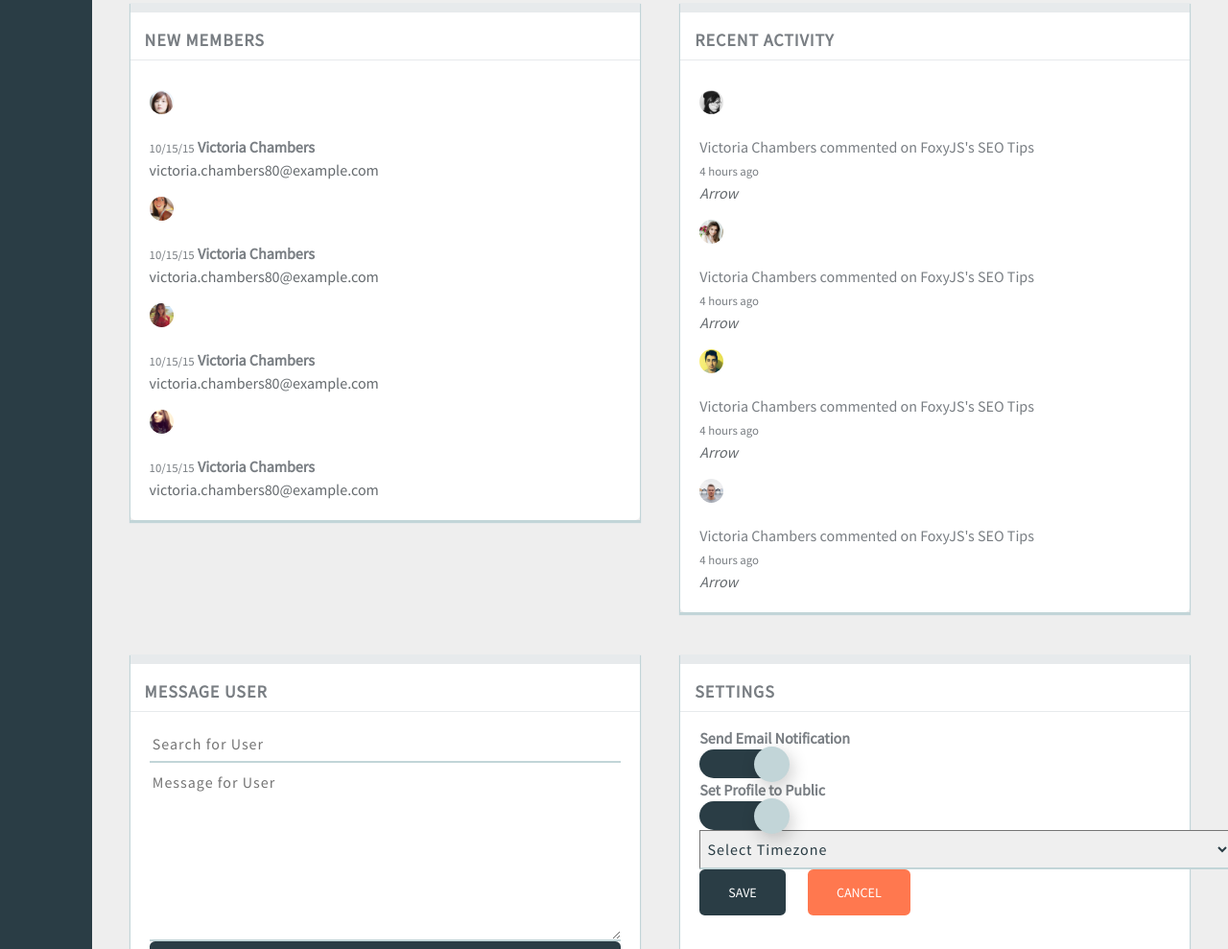
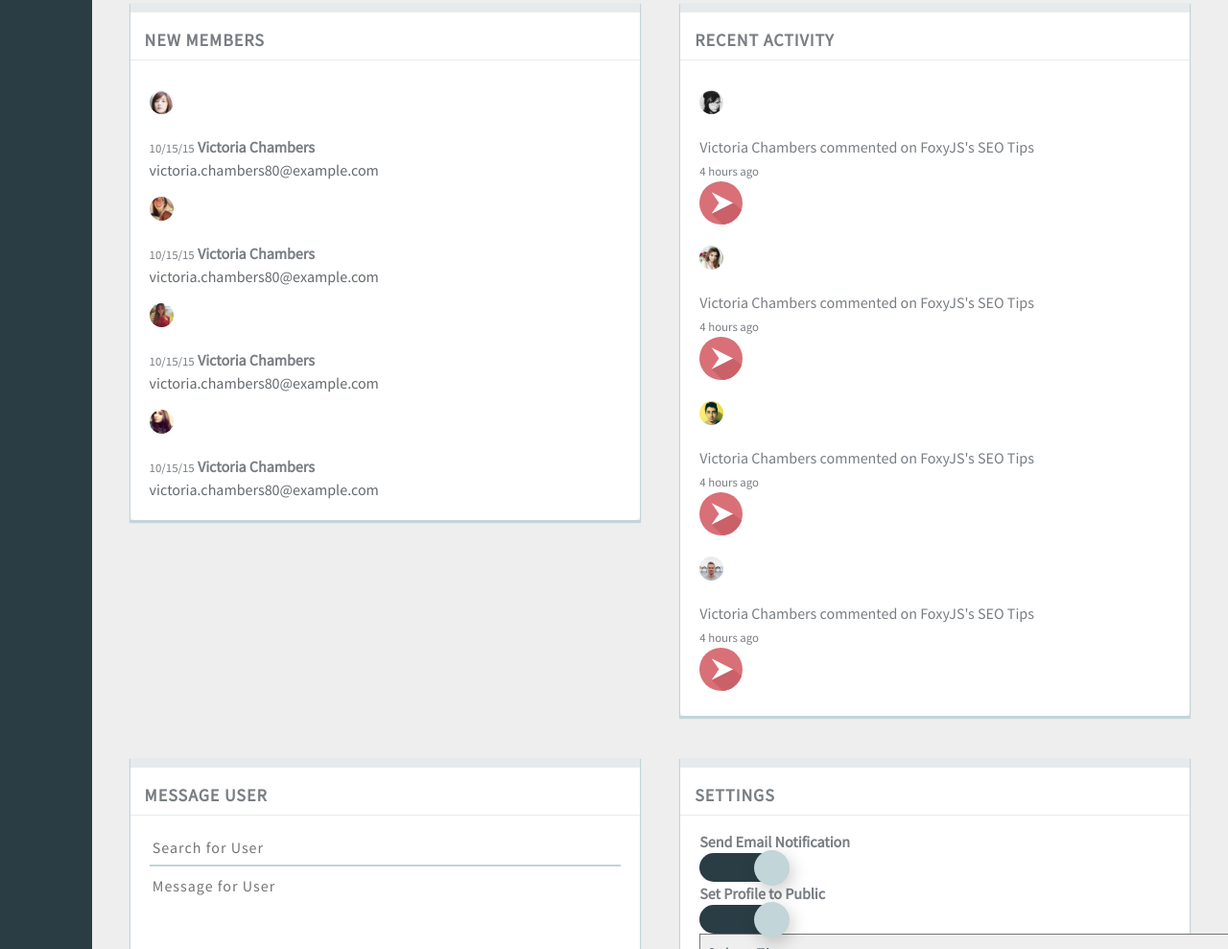
Before and after one commit to SofianMourabit/admin-dashboard, a website: page index.html in a window 1280 px wide. Shown: the part 1280-2269 px from the top of the page at 96% size. Drawn offline with nearby package versions, Linux system fonts and the light colour scheme; a web font is replaced by a local one.

Commit message:
added arrow icon

```diff
--- a/index.html
+++ b/index.html
@@ -357,7 +357,7 @@
               <small class="">4 hours ago</small>
             </div>
             <div class="feed__more">
-              <a href="#" class=""><i>Arrow</i></a>
+              <a href="#" class="arrow"></a>
             </div>
           </div>
           <div class="feed__item">
@@ -369,7 +369,7 @@
               <small class="">4 hours ago</small>
             </div>
             <div class="feed__more">
-              <a href="#" class=""><i>Arrow</i></a>
+              <a href="#" class="arrow"></a>
             </div>
           </div>
           <div class="feed__item">
@@ -381,7 +381,7 @@
               <small class="">4 hours ago</small>
             </div>
             <div class="feed__more">
-              <a href="#" class=""><i>Arrow</i></a>
+              <a href="#" class="arrow"></a>
             </div>
           </div>
           <div class="feed__item">
@@ -393,7 +393,7 @@
               <small class="">4 hours ago</small>
             </div>
             <div class="feed__more">
-              <a href="#" class=""><i>Arrow</i></a>
+              <a href="#" class="arrow"></a>
             </div>
           </div>
         </div>
--- a/src/scss/modules/_icons.scss
+++ b/src/scss/modules/_icons.scss
@@ -4,8 +4,8 @@
 
 // Logo
 
-.site-logo {
-	@include img-replace("logo.svg", 115px, 45px, inline-block);
+.arrow {
+	@include img-replace("next.svg", 45px, 45px, inline-block);
 }
 
 // UI
```
Also changed, not shown: css/application.css, img/icons/next.svg (added), img/next.svg (added), src/images/next.svg (added), 1 other file.
